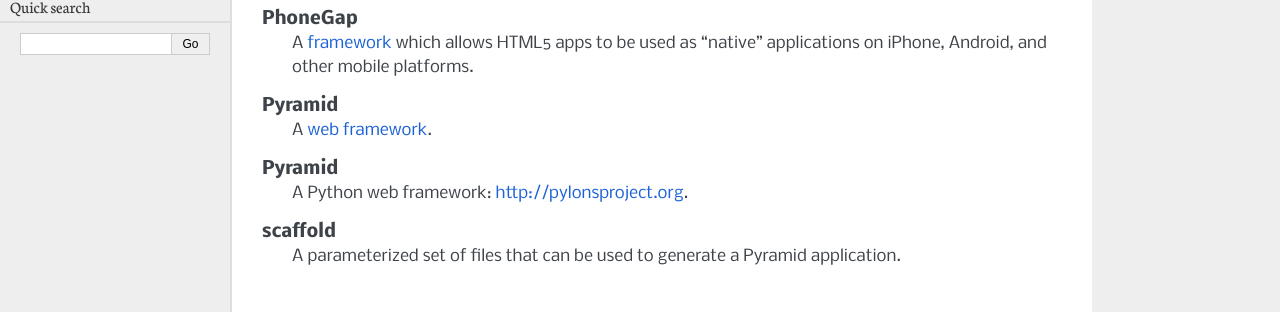
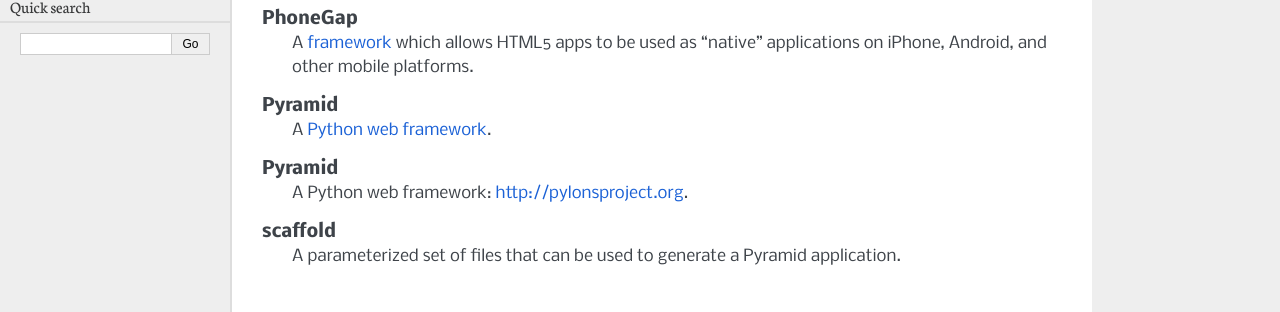
Before and after one commit to Pylons/pyramid_jqm, a Sphinx documentation site: the page built from docs/glossary.rst, in a window 1280 px wide. Shown: the part 197-509 px from the top of the page. Built offline with Sphinx 7.4.7, drawn with Linux system fonts in a browser that asks for light colours.

```diff
--- a/docs/glossary.rst
+++ b/docs/glossary.rst
@@ -7,7 +7,7 @@ Glossary
    :sorted:
 
    Pyramid
-      A `web framework <http://pylonshq.com/pyramid>`_.
+      A `Python web framework <http://pylonsproject.org/>`_.
 
    jQuery Mobile
       A touch-optimized application development framework for smartphones &
--- a/docs/index.rst
+++ b/docs/index.rst
@@ -5,7 +5,7 @@ Overview
 --------
 
 :mod:`pyramid_jqm` is a package which provides "starter" scaffolding for
-creating a :term:`jQuery Mobile` Pyramid application.
+creating a :term:`jQuery Mobile` :term:`Pyramid` application.
 
 Installation
 ------------
```
